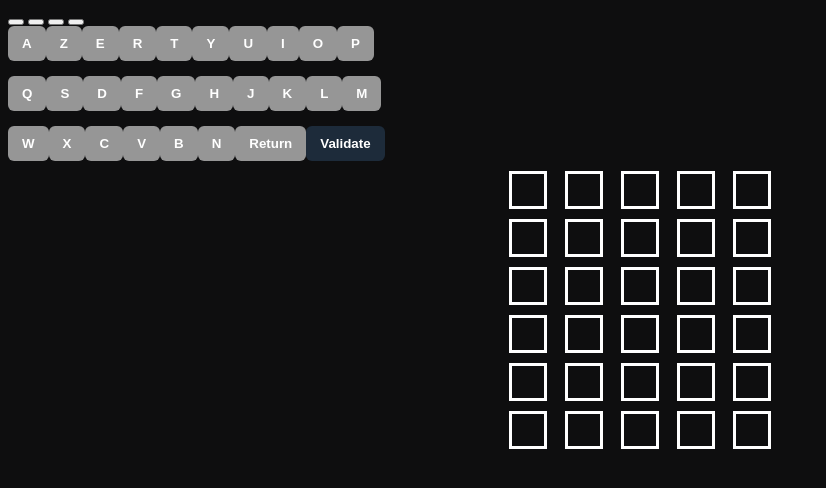
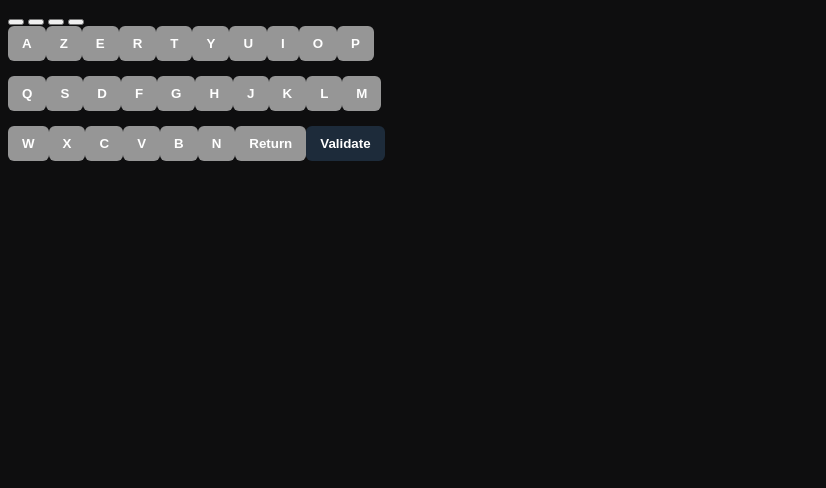
Before and after one commit to DucasseRafael91/Wordle, a plain HTML site: page index.html in a window 1280 px wide. Shown: the whole page, without its empty margins (0-826 px from the left). Drawn offline with Linux system fonts and the light colour scheme.

Commit message:
Correction

```diff
--- a/index.html
+++ b/index.html
@@ -4,10 +4,11 @@
     <meta charset="UTF-8">
     <meta name="viewport" content="width=device-width, initial-scale=1.0">
     <title>Document</title>
-<link rel="stylesheet" href="style.css" >
-<link rel="scriptsheet" href="script.js" >
+
+    <link rel="stylesheet" href="style.css">
 </head>
 <body>
+
 <header>
     <div>
         <button class="btn-archives"></button>
@@ -18,7 +19,6 @@
 </header>
 
 <section class="keyboard">
-  <!-- Ligne 1 -->
     <div class="rowkb">
         <button class="key">A</button>
         <button class="key">Z</button>
@@ -32,7 +32,6 @@
         <button class="key">P</button>
     </div>
 
-  <!-- Ligne 2 -->
     <div class="rowkb">
         <button class="key">Q</button>
         <button class="key">S</button>
@@ -46,7 +45,6 @@
         <button class="key">M</button>
     </div>
 
-  <!-- Ligne 3 -->
     <div class="rowkb">
         <button class="key">W</button>
         <button class="key">X</button>
@@ -59,52 +57,7 @@
     </div>
 </section>
 
-
-    <div id="game-container">
-        <div class="grid">
-            <div class="row">
-                <div class="letter-container"></div>
-                <div class="letter-container"></div>
-                <div class="letter-container"></div>
-                <div class="letter-container"></div>
-                <div class="letter-container"></div>
-            </div>
-            <div class="row">
-                <div class="letter-container"></div>
-                <div class="letter-container"></div>
-                <div class="letter-container"></div>
-                <div class="letter-container"></div>
-                <div class="letter-container"></div>
-            </div>
-            <div class="row">
-                <div class="letter-container"></div>
-                <div class="letter-container"></div>
-                <div class="letter-container"></div>
-                <div class="letter-container"></div>
-                <div class="letter-container"></div>
-            </div>
-            <div class="row">
-                <div class="letter-container"></div>
-                <div class="letter-container"></div>
-                <div class="letter-container"></div>
-                <div class="letter-container"></div>
-                <div class="letter-container"></div>
-            </div>
-            <div class="row">
-                <div class="letter-container"></div>
-                <div class="letter-container"></div>
-                <div class="letter-container"></div>
-                <div class="letter-container"></div>
-                <div class="letter-container"></div>
-            </div>
-            <div class="row">
-                <div class="letter-container"></div>
-                <div class="letter-container"></div>
-                <div class="letter-container"></div>
-                <div class="letter-container"></div>
-                <div class="letter-container"></div>
-            </div>
-        </div>
-    </div>
+<!-- Chargement du JavaScript -->
+<script src="script.js"></script>
 </body>
 </html>
--- a/script.js
+++ b/script.js
@@ -1 +1,9 @@
-console.log("test")
+// Récupère tous les boutons du clavier
+const buttons = document.querySelectorAll(".key");
+
+// Ajoute un écouteur de clic sur chaque bouton
+buttons.forEach(btn => {
+    btn.addEventListener("click", () => {
+        console.log(btn.textContent);
+    });
+});
```
Lines whose indentation alone changed are shown as unchanged.
